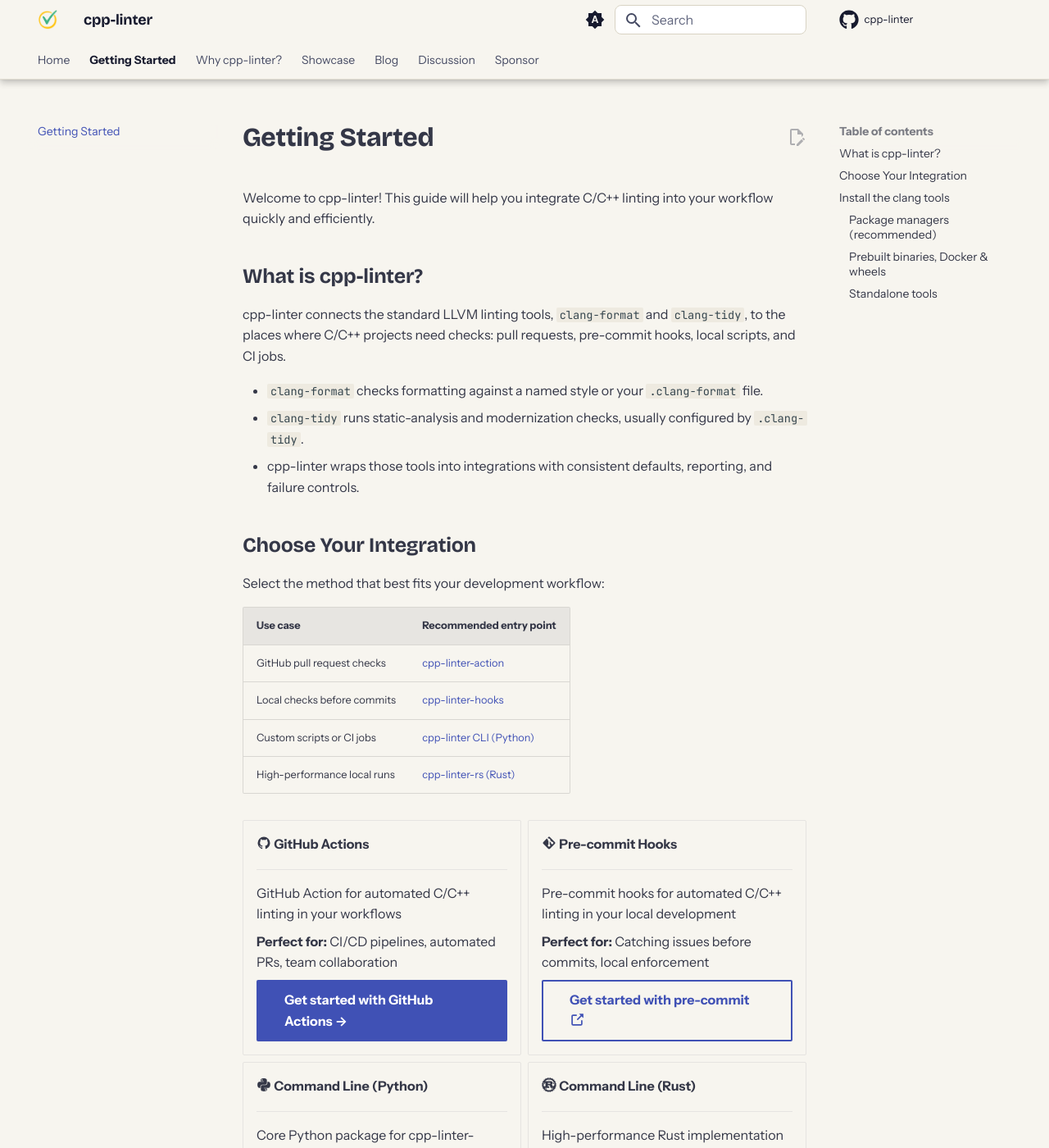
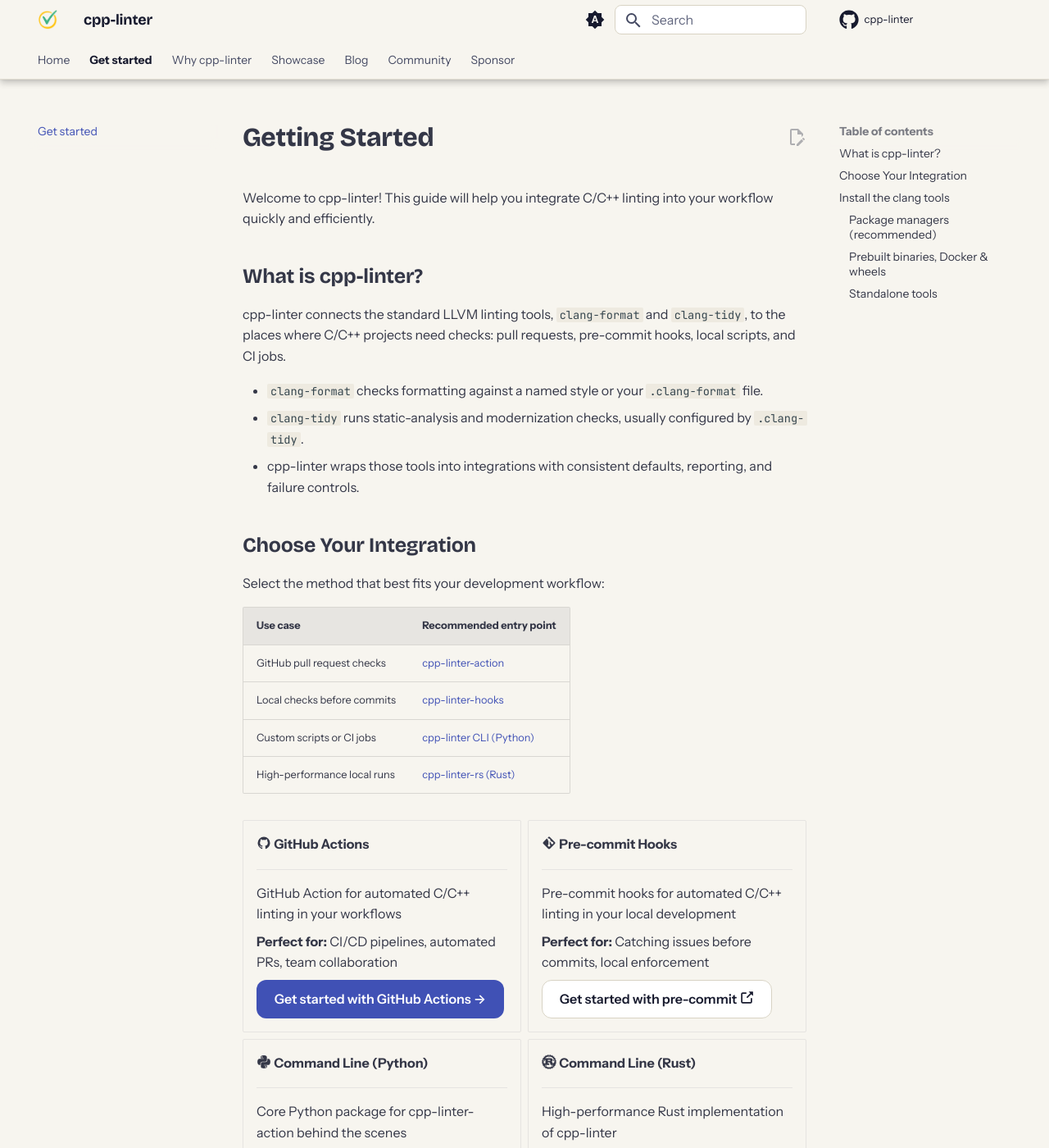
Before and after one commit to cpp-linter/cpp-linter.github.io, an MkDocs documentation site: the page built from docs/getting-started.md, in a window 1280 px wide and 1400 px high. Shown: the whole window at 82% size. Built offline with MkDocs 1.6.1 and Material for MkDocs 9.7.7, drawn with Linux system fonts in a browser that asks for light colours; some of the changed text lies outside the part shown.

Commit message:
docs: bring the inner pages in line with the home page
- Buttons take the home page's shape and colors, and hover states use
  the indigo palette instead of cyan.
- Pages that are a section of their own hide the left navigation,
  which only repeated the tab name, and keep text at a readable width.
- The why page's comparison table and the sponsor size chart fit the
  content column instead of scrolling sideways.
- Tab labels match the home header: Get started, Why cpp-linter,
  Community. The prev/next footer is gone, since it pointed at blog
  archive pages; the footer links to Discussions and Open Collective.
- Blog tags are displayed, the blog index is attached to its section,
  and the orphan team author page is removed.
- The theme overrides and requirements file are no longer published.
- The T-shirt photos are resized from 8.4 MB to 280 KB, and the
  mockups are cropped to the shirts.

```diff
--- a/docs/stylesheets/extra.css
+++ b/docs/stylesheets/extra.css
@@ -1,27 +1,3 @@
-.md-typeset .md-button:hover {
-    color: black;
-}
-
-/* Card enhancements */
-.md-typeset .grid.cards > .card-content {
-    background: var(--md-default-bg-color);
-    border: 1px solid var(--md-default-fg-color--lightest);
-    border-radius: 0.5rem;
-    padding: 1.5rem;
-    transition: all 0.3s ease;
-}
-
-.md-typeset .grid.cards > .card-content:hover {
-    transform: translateY(-2px);
-    box-shadow: 0 8px 25px rgba(0,0,0,0.1);
-    border-color: var(--md-primary-fg-color);
-}
-
-/* Code block enhancements */
-.md-typeset pre > code {
-    border-radius: 0.5rem;
-}
-
 /* Merchandise page styling */
 .image-grid {
     display: grid;
@@ -44,30 +20,9 @@
     box-shadow: 0 8px 12px rgba(0,0,0,0.2);
 }
 
-/* Size chart table styling */
-.md-typeset table {
-    font-size: 0.9em;
-}
-
-.md-typeset table th {
-    text-align: center;
-}
-
-.md-typeset table td {
-    text-align: center;
-}
-
-/* Button styling improvements */
-.md-button {
-    border-radius: 2rem;
-    padding: 0.5rem 1.5rem;
-    font-weight: 500;
-    transition: all 0.3s ease;
-}
-
-.md-button:hover {
-    transform: translateY(-1px);
-    box-shadow: 0 4px 12px rgba(0,0,0,0.15);
+/* Code block enhancements */
+.md-typeset pre > code {
+    border-radius: 0.5rem;
 }
 
 /* Fonts: loaded in overrides/main.html (theme.font is false) */
@@ -94,6 +49,67 @@
     font-weight: 700;
 }
 
+/* Buttons in the shape and colors of the home page buttons */
+.md-typeset .md-button {
+    padding: 0.6em 1.3em;
+    background-color: var(--cl-button-bg);
+    border: 1px solid var(--cl-button-line);
+    border-radius: 12px;
+    color: var(--cl-button-fg);
+    font-weight: 600;
+    transition: background-color 0.2s, border-color 0.2s;
+}
+
+.md-typeset .md-button:focus,
+.md-typeset .md-button:hover {
+    background-color: var(--cl-button-bg);
+    border-color: var(--cl-button-line-hover);
+    color: var(--cl-button-fg);
+}
+
+.md-typeset .md-button--primary,
+.md-typeset .md-button--primary:focus,
+.md-typeset .md-button--primary:hover {
+    border-color: transparent;
+    color: #fff;
+}
+
+.md-typeset .md-button--primary {
+    background-color: #4051b5;
+}
+
+.md-typeset .md-button--primary:focus,
+.md-typeset .md-button--primary:hover {
+    background-color: var(--cl-button-primary-hover);
+}
+
+/* Pages without the left navigation keep their text at a readable width */
+@media screen and (min-width: 76.25em) {
+    .md-sidebar--primary[hidden] ~ .md-content {
+        max-width: 42rem;
+    }
+}
+
+/* The comparison table on the why page and the size chart on the sponsor page:
+ * narrow columns so they fit that width */
+.md-typeset .compare table:not([class]) th,
+.md-typeset .size-chart table:not([class]) th {
+    min-width: 0;
+}
+
+.md-typeset .compare table:not([class]) {
+    font-size: 0.62rem;
+}
+
+.md-typeset .compare table:not([class]) th,
+.md-typeset .compare table:not([class]) td {
+    padding: 0.75em 0.6em;
+}
+
+.md-typeset .compare table:not([class]) td:first-child {
+    font-weight: 600;
+}
+
 /*
  * Light scheme: the paper, ink and light header of the home page.
  */
@@ -108,6 +124,13 @@
     --md-code-bg-color--lighter: #eeeae04d;
     --md-footer-bg-color: #171a2e;
     --md-footer-bg-color--dark: #10131f;
+    --md-accent-fg-color: #2b3685;
+    --md-accent-fg-color--transparent: #2b36851a;
+    --cl-button-bg: #fff;
+    --cl-button-line: #d8d3c4;
+    --cl-button-line-hover: #bdb6a2;
+    --cl-button-fg: #171a2e;
+    --cl-button-primary-hover: #2b3685;
 }
 
 [data-md-color-scheme="default"] .md-header,
@@ -176,6 +199,13 @@
     --md-typeset-kbd-border-color: #16182a;
     --md-footer-bg-color: #10121f;
     --md-footer-bg-color--dark: #0b0d17;
+    --md-accent-fg-color: #aab5ff;
+    --md-accent-fg-color--transparent: #aab5ff1a;
+    --cl-button-bg: #1f2237;
+    --cl-button-line: #34385a;
+    --cl-button-line-hover: #565b80;
+    --cl-button-fg: #ece9e1;
+    --cl-button-primary-hover: #5465c9;
 }
 
 [data-md-color-scheme="slate"][data-md-color-primary="indigo"] {
--- a/mkdocs.yml
+++ b/mkdocs.yml
@@ -1,18 +1,22 @@
 site_name: "cpp-linter"
-site_description: "Documentation for the cpp-linter organization."
+site_description: "clang-format and clang-tidy for C and C++, in pull requests, pre-commit hooks and CI."
 site_url: "https://cpp-linter.github.io/"
 repo_url: https://github.com/cpp-linter
 repo_name: "cpp-linter"
 copyright: "© 2021-2026, cpp-linter"
+# Theme overrides and build requirements live in docs/ but are not pages.
+exclude_docs: |
+  overrides/
+  requirements.txt
 
 nav:
   - Home: index.md
-  - Getting Started: getting-started.md
-  - Why cpp-linter?: why-cpp-linter.md
+  - Get started: getting-started.md
+  - Why cpp-linter: why-cpp-linter.md
   - Showcase: showcase.md
   - Blog:
       - blog/index.md
-  - Discussion: discussion.md
+  - Community: discussion.md
   - Sponsor: sponsor.md
 
 theme:
@@ -23,7 +27,7 @@
     - navigation.tabs.sticky
     - navigation.top
     - navigation.sections
-    - navigation.footer
+    - navigation.indexes
     - content.action.edit
     - content.code.annotate
     - content.code.copy
@@ -86,6 +90,7 @@
 
 plugins:
   - search
+  - tags
   - blog:
       blog_dir: blog
       post_excerpt: required
@@ -105,6 +110,13 @@
   social:
     - icon: fontawesome/brands/github
       link: https://github.com/cpp-linter
+      name: cpp-linter on GitHub
+    - icon: material/forum
+      link: https://github.com/cpp-linter/cpp-linter/discussions
+      name: GitHub Discussions
+    - icon: simple/opencollective
+      link: https://opencollective.com/cpp-linter
+      name: Sponsor on Open Collective
   analytics:
     provider: google
     property: G-JKH4SXC7HC
@@ -121,4 +133,4 @@
           data: 0
           note: >-
             Thanks for your feedback! Help us improve this page by
-            <a href="https://github.com/cpp-linter/cpp-linter.github.io/issues/new" target="_blank" rel="noopener">opening an issue</a>.
+            <a href="https://github.com/cpp-linter/cpp-linter.github.io/issues/new?title=Feedback:+{title}&body=Page:+{url}" target="_blank" rel="noopener">opening an issue</a>.
```
Also changed, not shown: docs/blog/author/team.md (deleted, +0 -3 lines), docs/static/merch/black-front.jpg, docs/static/merch/white-front.jpg, 2 other files.
